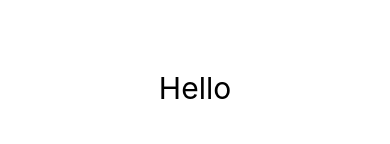
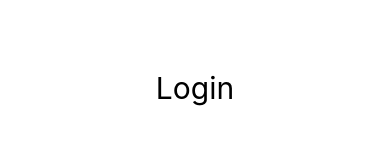
Before and after one commit to Pupghst/Save-You-App, a React Native app: screen / in a window 390 px wide. Shown: the part 334-478 px from the top of the page. Built offline with nearby package versions, Linux system fonts and the light colour scheme.

Commit message:
Cambiando nombre

```diff
--- a/App.js
+++ b/App.js
@@ -5,7 +5,7 @@ import { StyleSheet, Text, View, TextInput} from 'react-native';
 export default function App() {
   return (
    <View style={style.container}>
-    <Text style={style.titulo}>Hello</Text>
+    <Text style={style.titulo}>Login</Text>
 
     <StatusBar style='auto' />
    </View>
```
